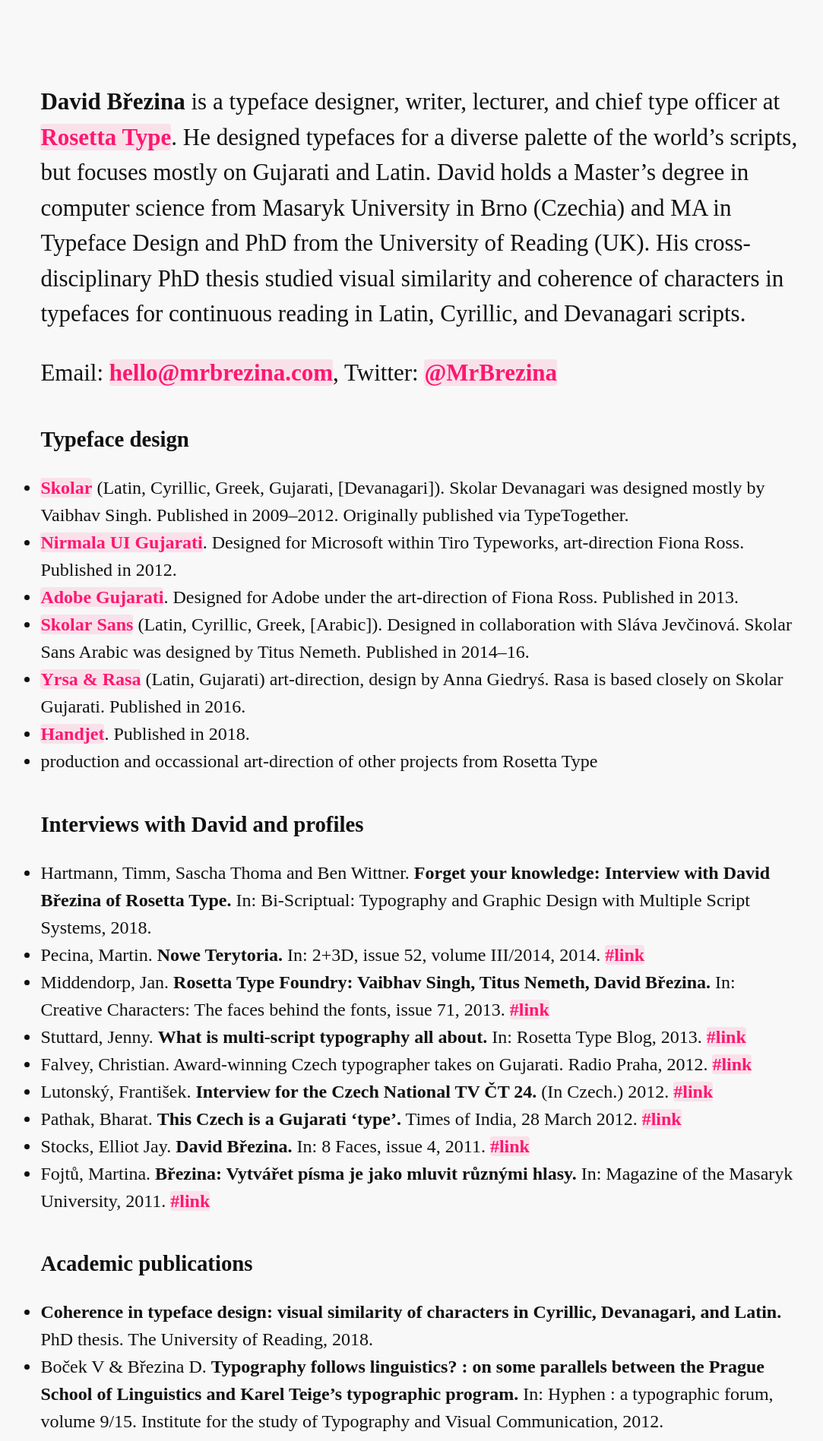
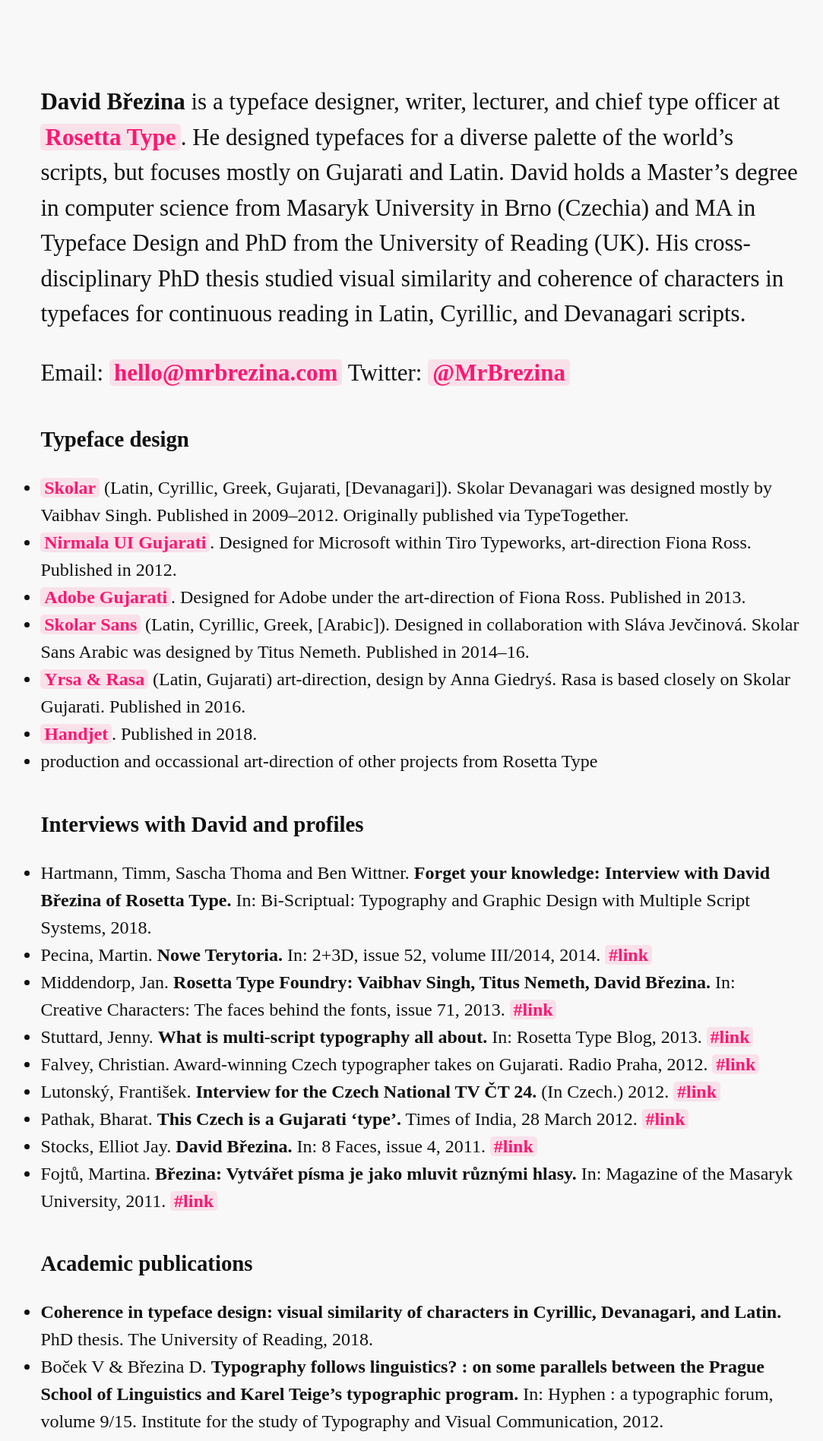
Before and after one commit to MrBrezina/mrbrezina.com, a Jekyll site: the page built from README.md, in a window 1280 px wide. Shown: the top 1897 px of the page at 76% size, without its empty margins (81-1164 px from the left). Built offline with Jekyll 4.4.1, drawn with Linux system fonts in a browser that asks for light colours; some web fonts are replaced; comment, search, counter and statistics services are not loaded.

Commit message:
Restyled more more

```diff
--- a/README.md
+++ b/README.md
@@ -7,7 +7,7 @@ home: True
 **David Březina** is a typeface designer, writer, lecturer, and chief type officer at [Rosetta Type](http://rosettatype.com). He designed typefaces for a diverse palette of the world’s scripts, but focuses mostly on Gujarati and Latin. David holds a Master’s degree in computer science from Masaryk University in Brno (Czechia) and MA in Typeface Design and PhD from the University of Reading (UK).
 His cross-disciplinary PhD thesis studied visual similarity and coherence of characters in typefaces for continuous reading in Latin, Cyrillic, and Devanagari scripts.
 
-Email: <a href="mailto:&#104;&#101;&#108;&#108;&#111;&#064;&#109;&#114;&#098;&#114;&#101;&#122;&#105;&#110;&#097;&#046;&#099;&#111;&#109;">&#104;&#101;&#108;&#108;&#111;&#064;&#109;&#114;&#098;&#114;&#101;&#122;&#105;&#110;&#097;&#046;&#099;&#111;&#109;</a>, Twitter: [@MrBrezina](http://twitter.com/mrbrezina)
+Email: <a href="mailto:&#104;&#101;&#108;&#108;&#111;&#064;&#109;&#114;&#098;&#114;&#101;&#122;&#105;&#110;&#097;&#046;&#099;&#111;&#109;">&#104;&#101;&#108;&#108;&#111;&#064;&#109;&#114;&#098;&#114;&#101;&#122;&#105;&#110;&#097;&#046;&#099;&#111;&#109;</a> Twitter: [@MrBrezina](http://twitter.com/mrbrezina)
 
 ## Typeface design
 
--- a/assets/styles.css
+++ b/assets/styles.css
@@ -55,7 +55,8 @@ a {
   color: rgb(254, 23, 113);
   text-decoration: none;
   background-color: rgba(254, 23, 113, 0.1);
-  border-radius: 4px;
+  border-radius: 5px;
+  padding: 0 0.2em;
 }
 
 a:hover {
```
